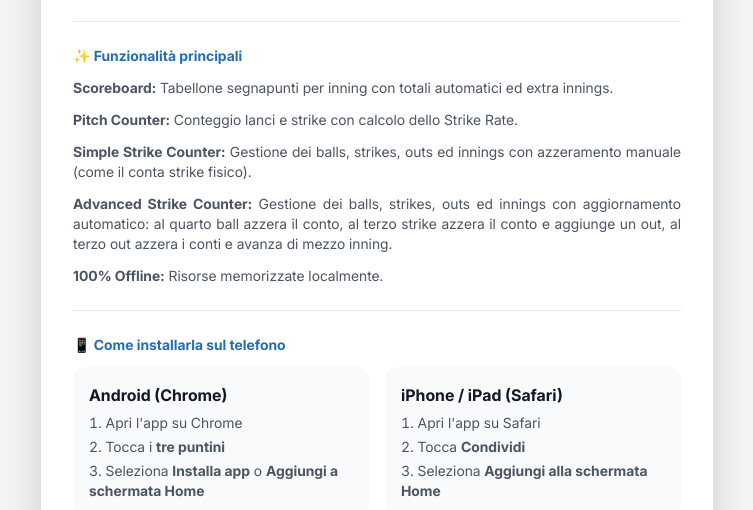
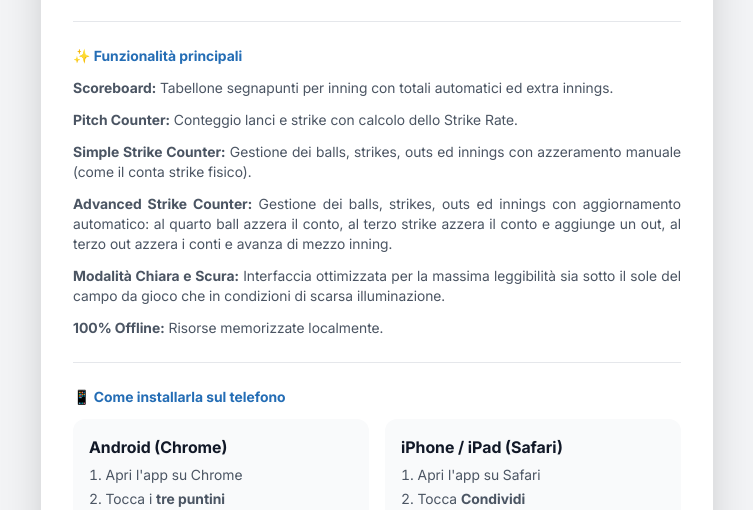
Before and after one commit to Roby-xxx/baseball-counter-app, a plain HTML site: page readme.html in a window 1280 px wide. Shown: the part 259-769 px from the top of the page, without its empty margins (263-1016 px from the left). Drawn offline with Linux system fonts and the light colour scheme.

Commit message:
Add files via upload

```diff
--- a/readme.html
+++ b/readme.html
@@ -40,6 +40,7 @@
                     <li class="text-sm text-justify"><strong>Pitch Counter:</strong> Conteggio lanci e strike con calcolo dello Strike Rate.</li>
                     <li class="text-sm text-justify"><strong>Simple Strike Counter:</strong> Gestione dei balls, strikes, outs ed innings con azzeramento manuale (come il conta strike fisico).</li>
                     <li class="text-sm text-justify"><strong>Advanced Strike Counter:</strong> Gestione dei balls, strikes, outs ed innings con aggiornamento automatico: al quarto ball azzera il conto, al terzo strike azzera il conto e aggiunge un out, al terzo out azzera i conti e avanza di mezzo inning.</li>
+                    <li class="text-sm text-justify"><strong>Modalità Chiara e Scura:</strong> Interfaccia ottimizzata per la massima leggibilità sia sotto il sole del campo da gioco che in condizioni di scarsa illuminazione.</li>
                     <li class="text-sm text-justify"><strong>100% Offline:</strong> Risorse memorizzate localmente.</li>
                 </ul>
             </section>
```
